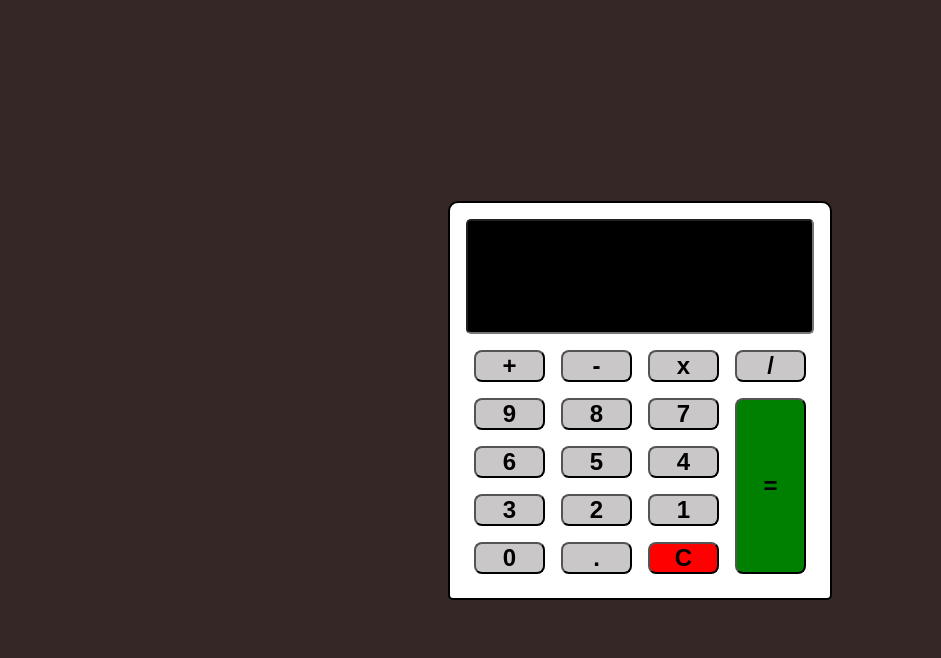
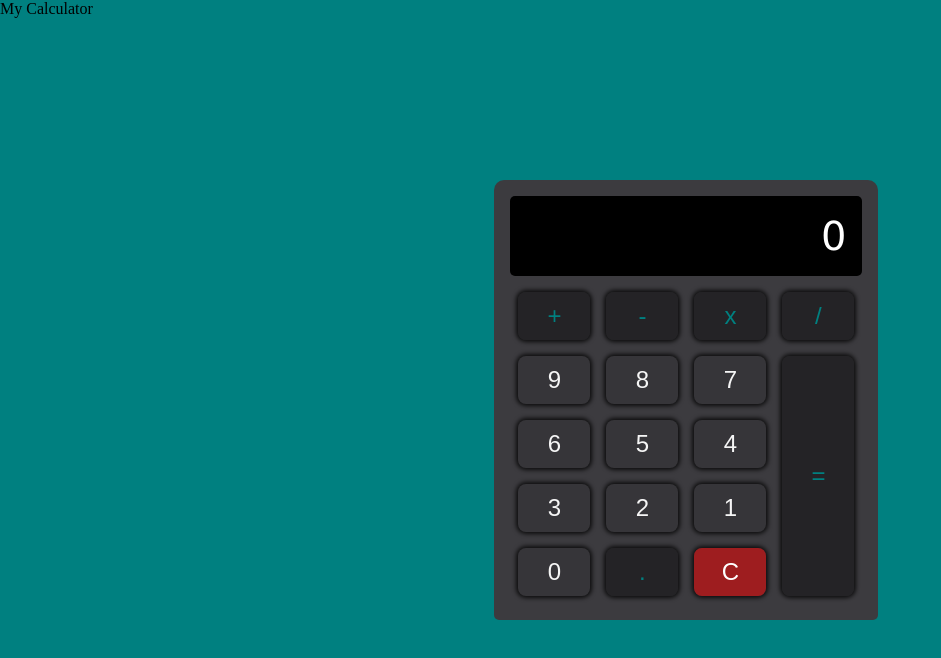
Before and after one commit to OlaSekinat/my-first-calculator, a plain HTML site: page index.html in a window 1280 px wide. Shown: the whole page, without its empty margins (0-941 px from the left). Drawn offline with Linux system fonts and the light colour scheme.

Commit message:
adding event listener to buttons

```diff
--- a/index.html
+++ b/index.html
@@ -8,29 +8,32 @@
     <link rel="stylesheet" href="./style.css" />
   </head>
   <body>
+    <header>My Calculator</header>
     <section class="cal-wrapper">
       <div class="input-field">
-        <input type="text" />
+        <h1>0</h1>
       </div>
       <div class="btn-wrapper">
-        <button><span>+</span></button>
-        <button><span>-</span></button>
-        <button><span>x</span></button>
-        <button><span>/</span></button>
-        <button><span>9</span></button>
-        <button><span>8</span></button>
-        <button><span>7</span></button>
-        <button><span>6</span></button>
-        <button><span>5</span></button>
-        <button><span>4</span></button>
-        <button><span>3</span></button>
-        <button><span>2</span></button>
-        <button><span>1</span></button>
-        <button><span>0</span></button>
-        <button><span>.</span></button>
-        <button class="clear"><span>C</span></button>
-        <button class="equal-sign"><span>=</span></button>
+        <button class="operator" value="+">+</button>
+        <button class="operator" value="-">-</button>
+        <button class="operator" value="*">x</button>
+        <button class="operator" value="/">/</button>
+        <button value="9">9</button>
+        <button value="8">8</button>
+        <button value="7">7</button>
+        <button value="6">6</button>
+        <button value="5">5</button>
+        <button value="4">4</button>
+        <button value="3">3</button>
+        <button value="2">2</button>
+        <button value="1">1</button>
+        <button value="0">0</button>
+        <button class="decimal operator" value=".">.</button>
+        <button class="clear">C</button>
+        <button class="equal-sign" value="=">=</button>
       </div>
     </section>
+
+    <script src="./script.js"></script>
   </body>
 </html>
--- /dev/null
+++ b/script.js
@@ -0,0 +1,48 @@
+const displayEl = document.querySelector("h1");
+const buttonEl = document.querySelectorAll("button");
+
+// Helper Function(s)
+const showInput = (param) => {
+  displayEl.textContent == "0"
+    ? (displayEl.textContent = param)
+    : (displayEl.textContent += param);
+};
+
+// Adding Event Listeners to Relevant Buttons Using forEach
+
+buttonEl.forEach((btn) => {
+  if (btn.classList.length < 1 || btn.classList.contains("operator")) {
+    btn.addEventListener("click", () => showInput(btn.value));
+  }
+
+  if (btn.classList.contains("equal-sign")) {
+    btn.addEventListener(
+      "click",
+      () => (displayEl.textContent = eval(displayEl.textContent))
+    );
+  }
+  if (btn.classList.contains("clear")) {
+    btn.addEventListener("click", () => (displayEl.textContent = 0));
+  }
+});
+
+//using for loop
+
+// for (let i = 0; i <= buttonEl.length; i++) {
+//   if (
+//     buttonEl[i].classList.length < 1 ||
+//     buttonEl[i].classList.contains("operator")
+//   ) {
+//     buttonEl[i].addEventListener("click", () => showInput(buttonEl[i].value));
+//   }
+
+//   if (buttonEl[i].classList.contains("equal-sign")) {
+//     buttonEl[i].addEventListener(
+//       "click",
+//       () => (displayEl.textContent = eval(displayEl.textContent))
+//     );
+//   }
+//   if (buttonEl[i].classList.contains("clear")) {
+//     buttonEl[i].addEventListener("click", () => (displayEl.textContent = 0));
+//   }
+// }
--- a/style.css
+++ b/style.css
@@ -4,28 +4,32 @@
   box-sizing: border-box;
 }
 body {
-  background-color: rgb(54, 39, 39);
+  /* background: linear-gradient(to right, #0f2027, #203a43, #2c5364); */
+  background-color: teal;
   display: flex;
-  align-items: center;
-  justify-content: center;
   height: 100vh;
 }
 .cal-wrapper {
   width: 30%;
   margin: auto;
   padding: 1rem;
-  border: 2px solid black;
   border-radius: 10px 10px 5px 5px;
-  background-color: white;
+  background: rgba(60, 59, 63, 1);
 }
-input {
-  width: 100%;
-  padding: 3rem;
+h1 {
+  padding: 0 1rem;
+  height: 5rem;
   border-radius: 5px;
   background-color: black;
   color: white;
+  font-size: 2.5rem;
+  font-family: "Lucida Sans", "Lucida Sans Regular", "Lucida Grande",
+    "Lucida Sans Unicode", Geneva, Verdana, sans-serif;
+  font-weight: 200;
+  display: flex;
+  justify-content: flex-end;
+  align-items: center;
 }
-
 .btn-wrapper {
   margin-top: 0.5rem;
   padding: 0.5rem;
@@ -34,21 +38,45 @@ input {
   gap: 1rem;
 }
 button {
-  background-color: rgb(201, 199, 199);
+  background-color: rgba(0, 0, 0, 0.1);
   border-radius: 0.5rem;
+  font-size: 1.5rem;
+  padding: 0.5rem;
+  color: whitesmoke;
+  border-color: transparent;
+  box-shadow: 0 0 4px 2px rgba(0, 0, 0, 0.8);
+  cursor: pointer;
+  overflow: hidden;
 }
-span {
-  font-weight: 900;
-  font-size: 1.5rem;
-  padding: 1rem;
+button:hover {
+  filter: brightness(2);
+  background-color: rgba(0, 0, 0, 0.2);
 }
 
-.equal-sign {
-  grid-column: 4;
-  grid-row: 2 / 6;
-  background-color: green;
+button:active {
+  transform: translateY(1px);
 }
 
+.operator {
+  background-color: rgba(0, 0, 0, 0.4);
+  color: teal;
+}
+.operator:hover {
+  background-color: rgba(0, 0, 0, 0.5);
+}
+.equal-sign {
+  background-color: rgba(0, 0, 0, 0.4);
+  color: teal;
+  grid-column: 4;
+  grid-row: 2 / span 4;
+}
+.equal-sign {
+  filter: brightness(1);
+}
 .clear {
-  background-color: red;
+  background-color: rgba(255, 0, 0, 0.5);
+  color: white;
 }
+.clear:hover {
+  background-color: rgba(255, 0, 0, 0.6);
+}
```
